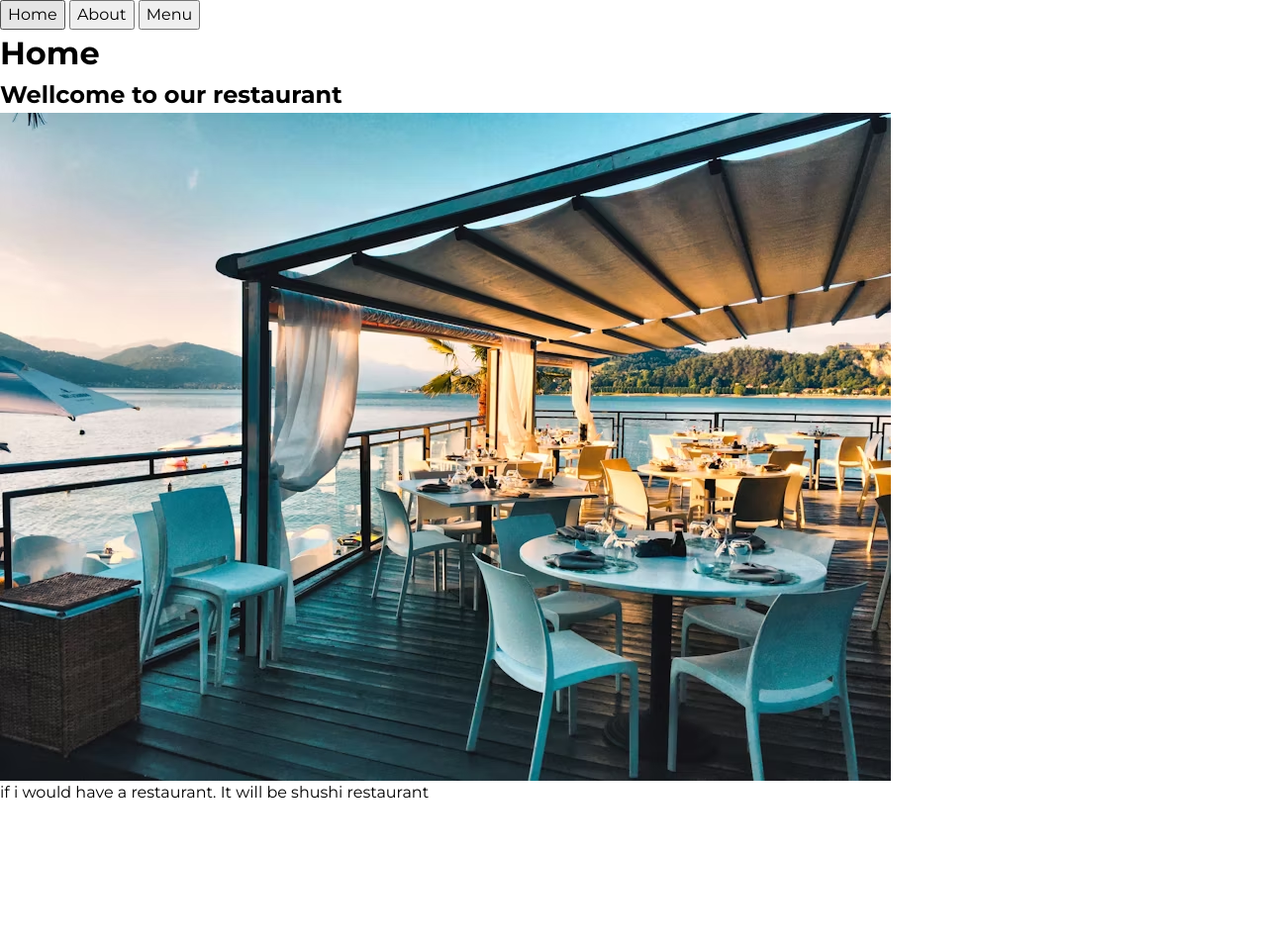
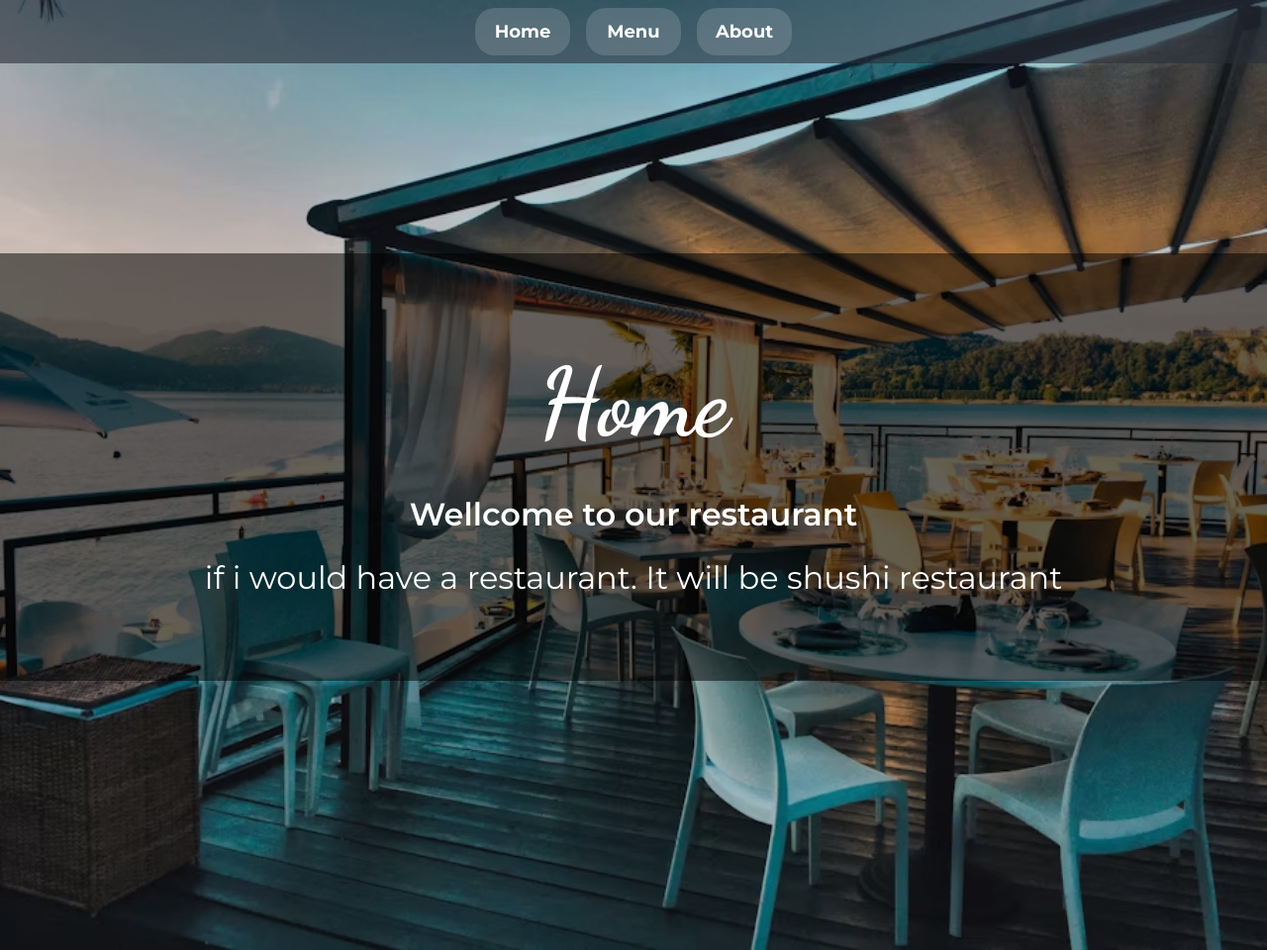
Before and after one commit to nguyensieu-gmer/restaurant-page, a website built with webpack: page src/template.html in a window 1280 px wide. Shown: the whole page at 99% size. Before the commit the page ends 813 px from the top, so only its background shows below. Built offline with nearby package versions, Linux system fonts and the light colour scheme.

Commit message:
Home style

```diff
--- /dev/null
+++ b/src/home.css
@@ -0,0 +1,27 @@
+.home_div{
+    height: 27rem;
+    width: 100%;
+    margin-top: 16rem;
+    display: flex;
+    flex-direction: column;
+    justify-content: center;
+    gap: 1rem;
+    align-items: center;
+    color: white;
+    background-color: rgba(0, 0, 0, 0.515);
+}
+
+.home_div h1{
+    font-size: 6rem;
+    font-weight: 700;
+}
+
+.home_div h2{
+    font-size: 2rem;
+    font-weight: 600;
+}
+
+.home_div p{
+    font-size: 2rem;
+    font-weight: 400;
+}
--- a/src/home.js
+++ b/src/home.js
@@ -1,24 +1,35 @@
 import homeImage from "./image/home_image.avif";
+import "./home.css";
 
 export function makeHome(){
     const content = document.getElementById("content");
 
+    const image = document.createElement("img");
+
+    image.src = homeImage;
+    image.style.height = "auto";
+    image.style.width = "100%";
+    image.style.zIndex = "-1";
+    image.style.position = "absolute";
+    image.style.top = "0";
+    image.style.filter = "brightness(80%)";
+    content.appendChild(image);
+
+    const div = document.createElement("div");
+    div.classList.add("home_div");
+
     const title = document.createElement("h1");
     title.textContent = "Home";
-    content.appendChild(title);
 
     const description = document.createElement("h2");
     description.textContent = "Wellcome to our restaurant";
-    content.appendChild(description);
-
-    const imageContainer = document.createElement("div");
-    const image = document.createElement("img");
-    image.src = homeImage;
-    image.alt = "home image";
-    imageContainer.appendChild(image);
-    content.appendChild(imageContainer);
 
     const paragraph = document.createElement("p");
     paragraph.textContent = "if i would have a restaurant. It will be shushi restaurant";
-    content.appendChild(paragraph);
+
+    div.appendChild(title);
+    div.appendChild(description);
+    div.appendChild(paragraph);
+
+    content.appendChild(div);
 }
--- a/src/index.js
+++ b/src/index.js
@@ -4,6 +4,8 @@ import { makeMenu } from "./menu.js";
 import "./style.css";
 
 function srceenControl(){
+    makeHome();
+
     const content = document.getElementById("content");
     const home = document.getElementById("home");
     const about = document.getElementById("about");
--- a/src/style.css
+++ b/src/style.css
@@ -1,3 +1,4 @@
+@import url('https://fonts.googleapis.com/css2?family=Dancing+Script:wght@400..700&family=Montserrat:ital,wght@0,100..900;1,100..900&display=swap');
 @import url('https://fonts.googleapis.com/css2?family=Montserrat:ital,wght@0,100..900;1,100..900&display=swap');
 /*
   Josh's Custom CSS Reset
@@ -48,25 +49,31 @@ h1, h2, h3, h4, h5, h6 {
   isolation: isolate;
 }
 
+h1{
+    font-family: var(--second-font);
+}
+
 :root {
-  /* Màu nền trang */
-  --color-background: #fafafa;   /* giấy cũ, beige nhẹ */
-  --color-container: #e1e1e1;    /* container nhạt hơn nền để tạo chiều sâu */
+  /* Background */
+  --color-background: #0f1115;   /* đen xanh sang */
+  --color-container: #1a1d23;    /* xám đậm hơn để nổi khối */
 
-  /* Màu chữ */
-  --color-text-main: #000000;    /* nâu sẫm, dễ đọc */
-  --color-text-secondary: #5e5e5e; /* nâu nhạt hơn cho subtitle / caption */
-  --color-text-accent: #dfdfdf;  /* nâu đỏ ấm để nhấn nhá link / highlight */
+  /* Text */
+  --color-text-main: #f5f5f5;       /* trắng nhẹ (không gắt) */
+  --color-text-secondary: #b3b3b3;  /* xám nhạt */
+  --color-text-accent: #d4af37;     /* GOLD ✨ */
 
-  /* Màu nút / link / accent */
-  --color-accent: #4a86a4;       /* nâu vàng ấm, tạo điểm nhấn */
-  --color-accent-hover: #99c6dc; /* hover đậm hơn */
+  /* Accent */
+  --color-accent: #d4af37;          /* vàng gold */
+  --color-accent-hover: #f1d97a;    /* gold sáng hơn */
 
-  /* Border, divider */
-  --color-border: #304360;       /* nâu nhạt / sepia */
+  /* Border */
+  --color-border: #2a2f38;          /* viền rất subtle */
 
+  /* Typography */
   --body-font: "Montserrat", sans-serif;
   --second-font: "Dancing Script", cursive;
+
   --biggest-font-size: 3rem;
   --bigger-font-size: 2rem;
   --h1-font-size: 1.5rem;
@@ -79,3 +86,35 @@ h1, h2, h3, h4, h5, h6 {
   --font-semi-bold: 600;
   --font-bold: 700;
 }
+
+.nav_bar{
+    display: flex;
+    height: 4rem;
+    width: 100%;
+    gap: 1rem;
+    justify-content: center;
+    align-items: center;
+    position: fixed;
+    top: 0;
+    background-color: #2a2f3897;
+}
+
+button {
+    padding: .5rem;
+    width: 6rem;
+    height: 3rem;
+    border: none;
+    border-radius: 20px;
+    backdrop-filter: blur(10px);
+    -webkit-backdrop-filter: blur(10px);
+    background: rgba(255,255,255,0.15);
+    color: rgb(255, 255, 255);
+    font-family: var(--body-font);
+    font-weight: bold;
+    font-size: 18px;
+    transition: 0.3s ease;
+}
+
+button:hover{
+    box-shadow: 0px 0px 4px 1px rgb(237, 236, 236);
+}
--- a/src/template.html
+++ b/src/template.html
@@ -7,17 +7,13 @@
 </head>
 <body>
     <header>
-        <nav>
-            <button id="home">Home</button>
-            <button id="about">About</button>
-            <button id="menu">Menu</button>
+        <nav class="nav_bar">
+            <button class="glass-btn" id="home">Home</button>
+            <button class="glass-btn" id="menu">Menu</button>
+            <button class="glass-btn" id="about">About</button>
         </nav>
     </header>
     <div id="content">
-        <h1>Home</h1>
-        <h2>Wellcome to our restaurant</h2>
-        <div><img src="./image/home_image.avif" alt="home image"></div>
-        <p>if i would have a restaurant. It will be shushi restaurant</p>
     </div>
 </body>
 </html>
```
